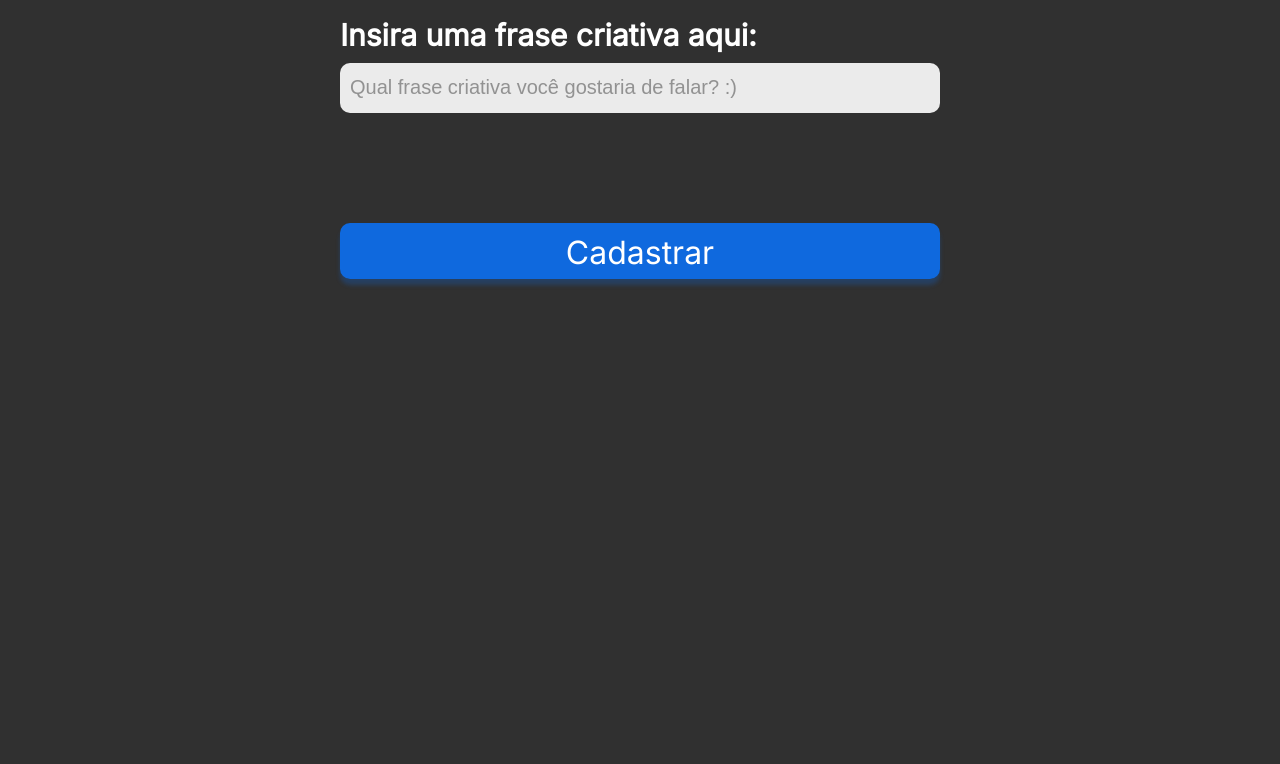
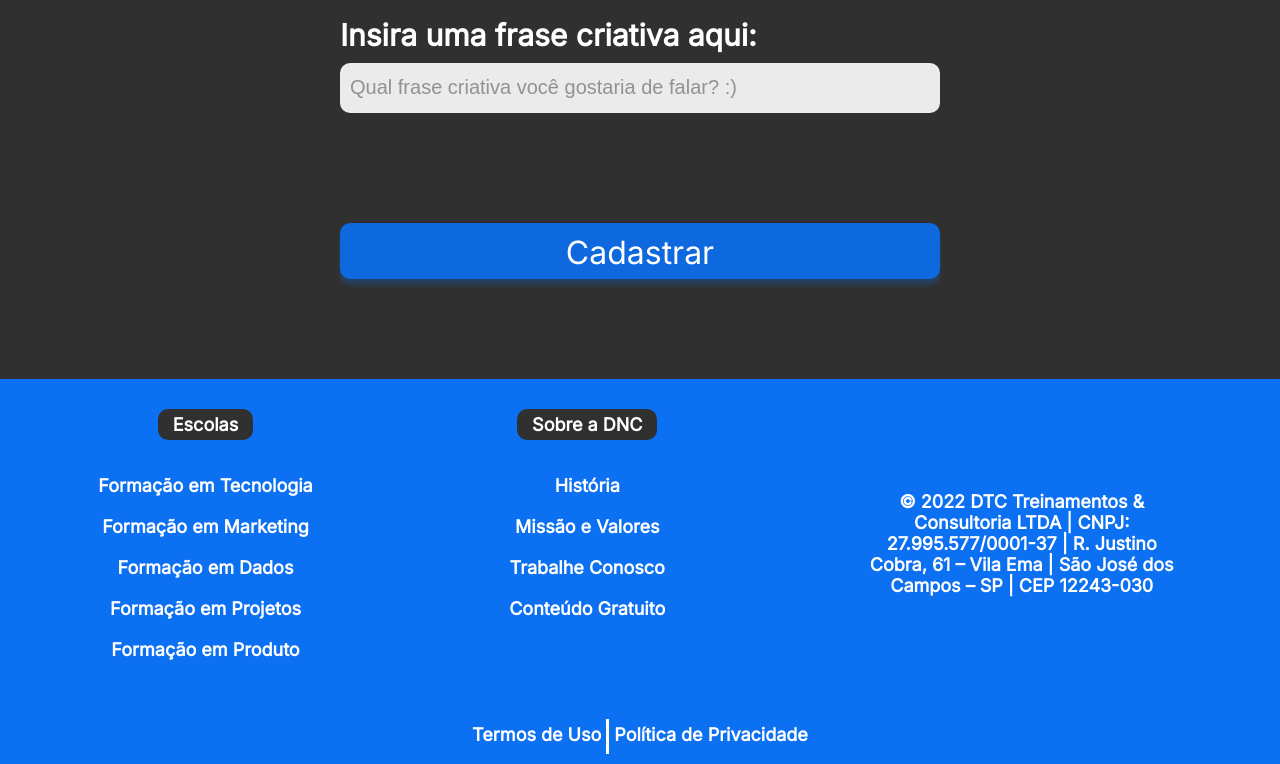
Before and after one commit to dsmcplay/Bootcamp-dnc, a plain HTML site: page Index.html in a window 1280 px wide. Shown: the part 1277-2041 px from the top of the page. Before the commit the page ends 1656 px from the top, so only its background shows below. Drawn offline with Linux system fonts and the light colour scheme.

Commit message:
finalização do footer e estilização do mesmo.

```diff
--- a/Index.html
+++ b/Index.html
@@ -62,8 +62,38 @@
       </div>
       <input type="submit" value="Cadastrar">
     </form>
+  </section>
+  <footer>
+    <div class="linha1">
+      <nav>
+        <h5>Escolas</h5>
+        <ul>
+          <li><a href="">Formação em Tecnologia</a></li>
+          <li><a href="">Formação em Marketing</a></li>
+          <li><a href="">Formação em Dados</a></li>
+          <li><a href="">Formação em Projetos</a></li>
+          <li><a href="">Formação em Produto</a></li>
+        </ul>
+      </nav>
+      <nav>
+        <h5>Sobre a DNC</h5>
+        <ul>
+          <li><a href="">História</a></li>
+          <li><a href="">Missão e Valores</a></li>
+          <li><a href="">Trabalhe Conosco</a></li>
+          <li><a href="">Conteúdo Gratuito</a></li>
+        </ul>
 
-  </section>
+      </nav>
+      <div class="endereco">
+        © 2022 DTC Treinamentos & Consultoria LTDA | CNPJ: 27.995.577/0001-37 | R. Justino Cobra, 61 – Vila Ema | São José dos Campos – SP | CEP 12243-030
+      </div>
+    </div>
+    <div class="linha2">
+      <a href="">Termos de Uso</a>
+      <a href="">Política de Privacidade</a>
+    </div>
+  </footer>
 
 </body>
 
--- a/Style.css
+++ b/Style.css
@@ -141,3 +141,78 @@ input[type="submit"] {
   box-shadow: 0px 6px 4px 0px rgba(12, 112, 242, 0.25);
   cursor: pointer;
 }
+
+/* footer */
+footer {
+  width: 100%;
+  background-color: var(--azul-dnc);
+  display: flex;
+  flex-direction: column;
+  font-family: var(--fonte-padrao);
+  color: white;
+}
+footer .linha1 {
+  display: flex;
+  justify-content: space-around;
+  align-items: center;
+}
+footer ul {
+  list-style: none;
+  margin: 0px;
+  padding: 0px;
+}
+footer nav {
+  display: flex;
+  flex-direction: column;
+  align-items: center;
+  height: 330px;
+}
+footer h5 {
+  border-radius: 10px;
+  text-align: center;
+  background-color: var(--preto-dnc);
+  font-weight: 800;
+  font-size: 18px;
+  padding: 5px 15px 5px 15px;
+  margin-bottom: 15px;
+}
+footer ul li {
+  text-align: center;
+  font-weight: 600;
+  font-size: 18px;
+  margin: 20px 0px 20px 0px;
+}
+footer ul li a {
+  color: white;
+  text-decoration: none;
+}
+footer ul li a:hover {
+  color: var(--cinza-hover);
+}
+footer .endereco {
+  font-weight: 600;
+  font-size: 18px;
+  width: 25%;
+  text-align: center;
+}
+/* termos e privacidade */
+footer .linha2 {
+  height: 35px;
+  display: flex;
+  justify-content: center;
+  margin: 5px;
+  padding: 5px;
+}
+footer .linha2 a {
+  font-size: 18px;
+  font-weight: 600;
+  text-decoration: none;
+  color: white;
+  padding: 5px;
+}
+footer .linha2 a:hover {
+  color: var(--cinza-hover);
+}
+footer .linha2 a:first-child {
+  border-right: 3px solid white;
+}
```
